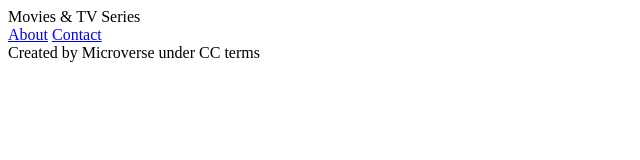
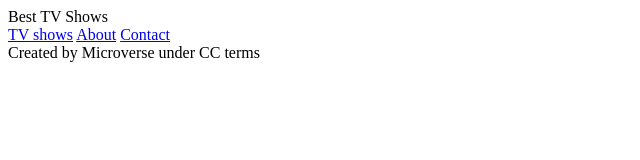
Before and after one commit to 1iceberg1/TVShows-Box, a website: page src/index.html in a window 1280 px wide. Shown: the whole page, without its empty margins (0-640 px from the left). Drawn offline with nearby package versions, Linux system fonts and the light colour scheme.

Commit message:
change the layout of the home page

```diff
--- a/src/index.html
+++ b/src/index.html
@@ -11,12 +11,11 @@
 <body>
     <header>
             <nav id="logo">
-                <span>Movies</span>
-                <span>&</span>
-                <span>TV Series</span>
+                <span>Best</span>
+                <span>TV Shows</span>
             </nav>
             <nav id="link">
-                <a href="#" id="movie"></a>
+                <a href="#" id="movie">TV shows</a>
                 <a href="#">About</a>
                 <a href="#">Contact</a>
             </nav>
```
